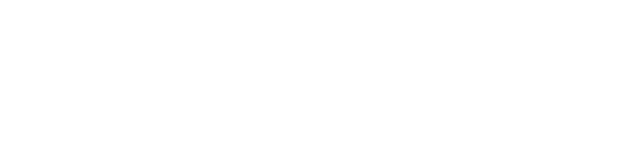
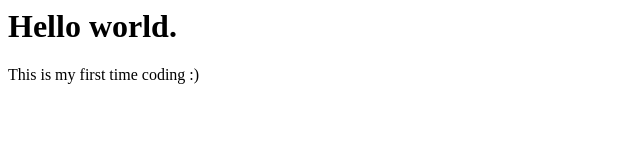
Before and after one commit to heathschechinger/heathschechinger.github.io, a plain HTML site: page index.html in a window 1280 px wide. Shown: the whole page, without its empty margins (0-640 px from the left). Drawn offline with Linux system fonts and the light colour scheme.

Commit message:
Fixed code errors
blah blah

```diff
--- a/index.html
+++ b/index.html
@@ -1,8 +1,9 @@
 <html>
 	<head>
-		<title>Heath Schechinger's Website<title>
+		<title>Heath Schechinger's Website</title>
 	</head>
-<body>Hello world.
-	<h1>This is my first time coding :)</h1>
-</body>
+	<body>
+	<h1>Hello world.</h1>
+		<p>This is my first time coding :)</p>
+	</body>
 </html>
```
